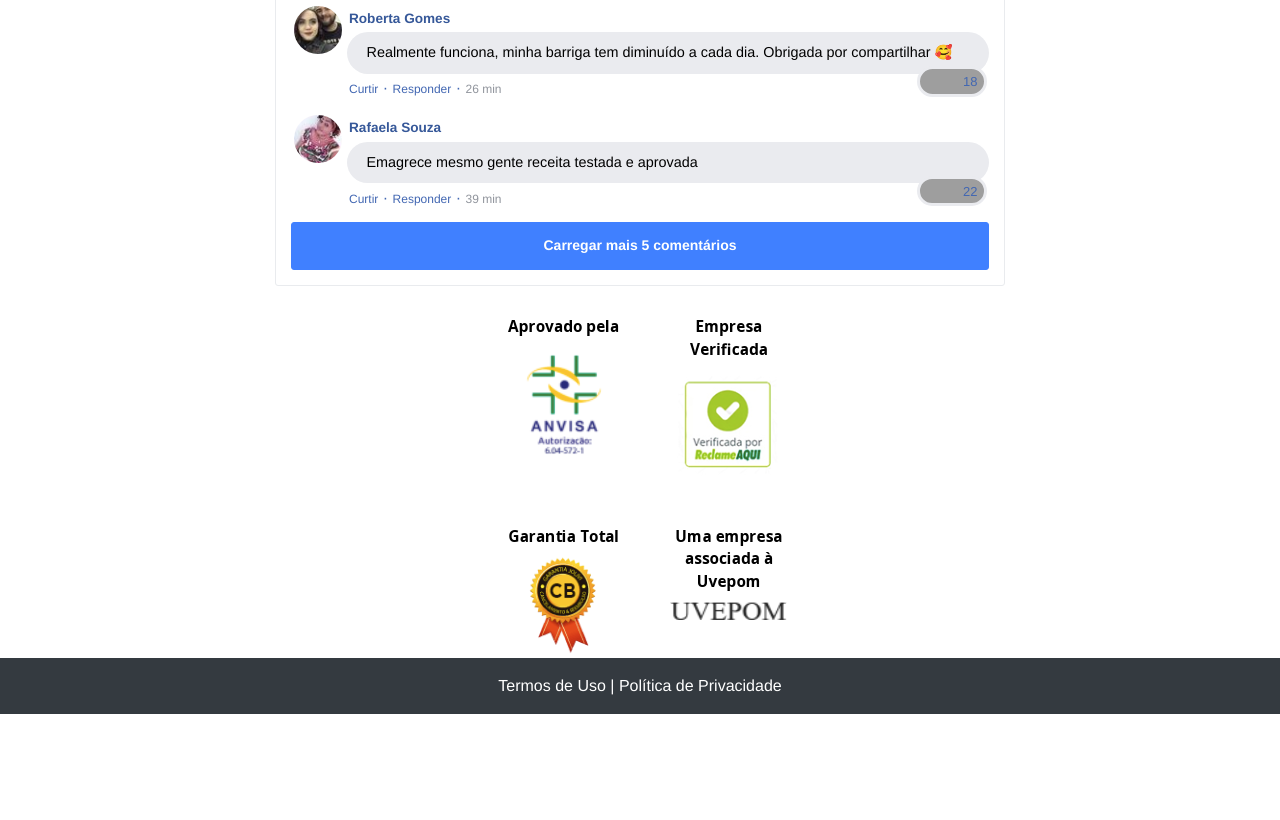
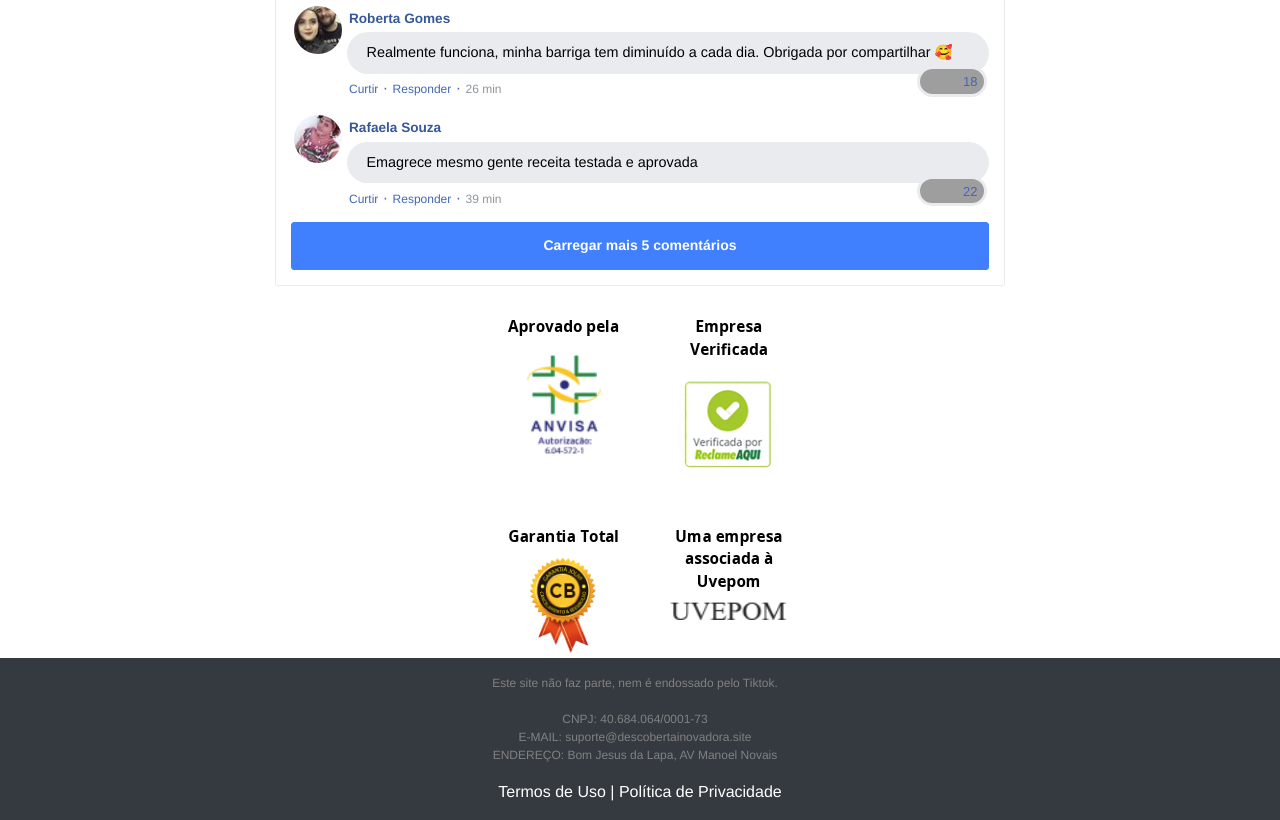
Before and after one commit to Juniins/poderfeminino.website, a plain HTML site: page index.html in a window 1280 px wide. Shown: the part 1294-2114 px from the top of the page. Before the commit the page ends 2008 px from the top, so only its background shows below. Drawn offline with nearby package versions, Linux system fonts and the light colour scheme; grey boxes are pictures that could not be loaded; a script that the page names is missing.

Commit message:
Update index.html

```diff
--- a/index.html
+++ b/index.html
@@ -504,6 +504,10 @@
     <img src="assets/img/selos.png">
   </center>
     <footer class="bg-dark py-3 text-center">
+	    <p style="color: rgb(129, 129, 129); font-size: 12px; padding-left: 10px; padding-right: 20px;">Este site não faz parte, nem é endossado pelo Tiktok.<br><br>
+  CNPJ: 40.684.064/0001-73<br>
+  E-MAIL: suporte@descobertainovadora.site<br>
+  ENDEREÇO: Bom Jesus da Lapa, AV Manoel Novais</p>
       <div class="text-white"><a href="termos.html" class="text-white">Termos de Uso</a> | <a href="privacidade.html" class="text-white">Política de Privacidade</a></div>
     </footer>
 
```
